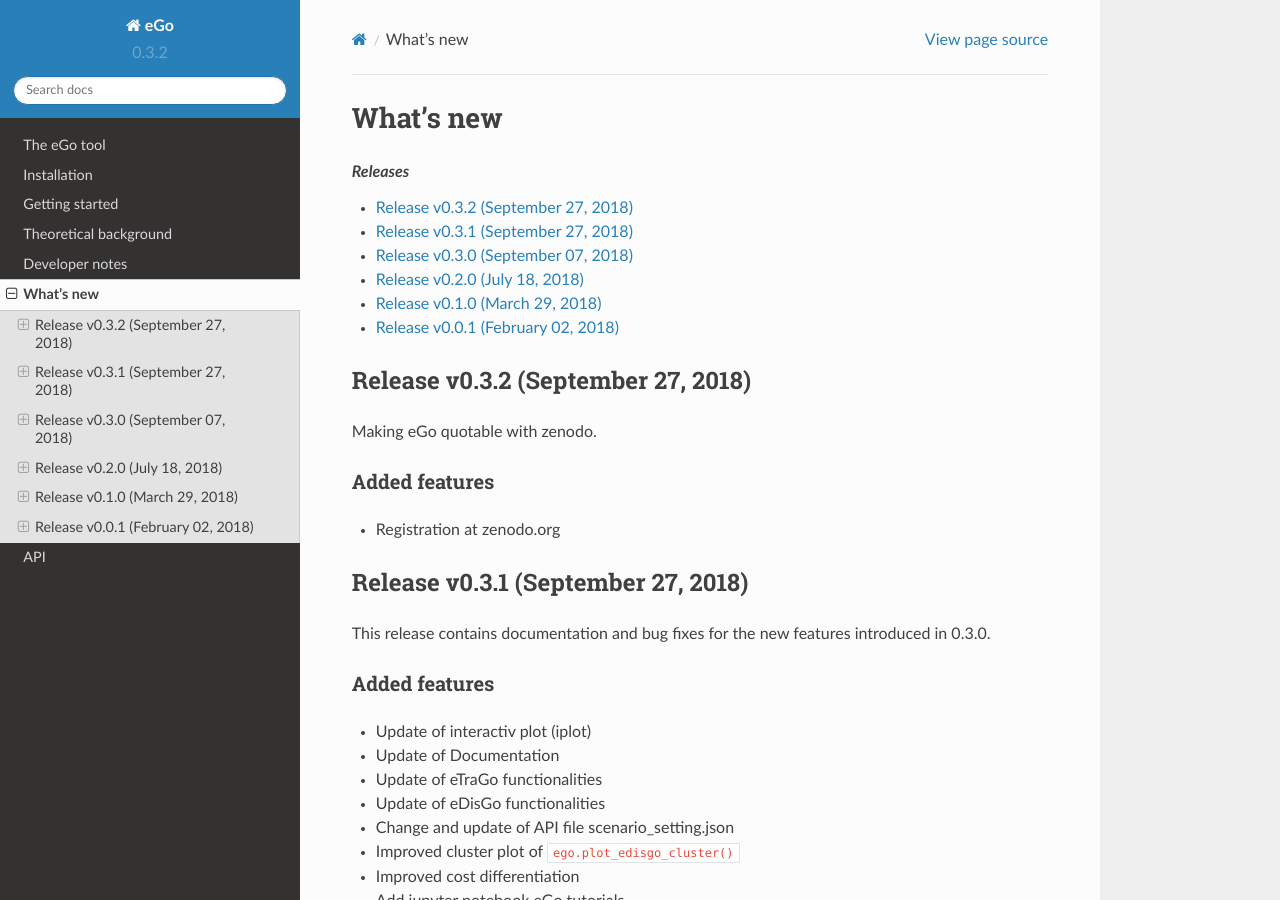
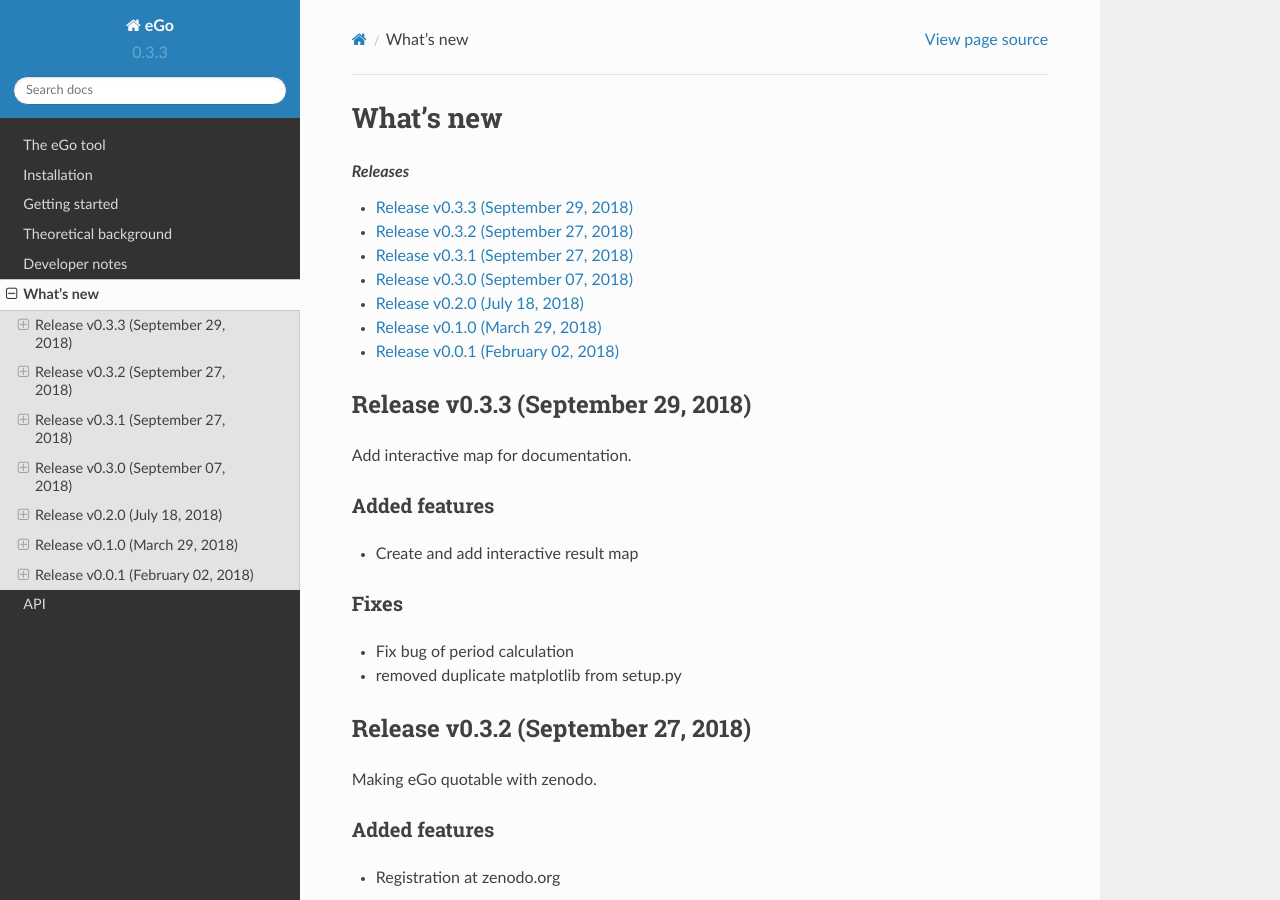
Before and after one commit to openego/eGo, a Sphinx documentation site: the page built from doc/whatsnew.rst, in a window 1280 px wide and 900 px high. Built offline with Sphinx 7.4.7 and the Read the Docs theme 2.0.0, drawn with Linux system fonts in a browser that asks for light colours; formulas are drawn with MathJax 3.

Commit message:
add new version

```diff
--- a/doc/conf.py
+++ b/doc/conf.py
@@ -160,9 +160,9 @@ author = u'open_eGo-Team'
 # built documents.
 #
 # The short X.Y version.
-version = '0.3.2'
+version = '0.3.3'
 # The full version, including alpha/beta/rc tags.
-release = '0.3.2'
+release = '0.3.3'
 
 
 # The language for content autogenerated by Sphinx. Refer to documentation
--- a/doc/whatsnew.rst
+++ b/doc/whatsnew.rst
@@ -7,6 +7,7 @@ What's new
     :local:
     :backlinks: top
 
+.. include:: whatsnew/v0-3-3.rst
 .. include:: whatsnew/v0-3-2.rst
 .. include:: whatsnew/v0-3-1.rst
 .. include:: whatsnew/v0-3-0.rst
--- /dev/null
+++ b/doc/whatsnew/v0-3-3.rst
@@ -0,0 +1,15 @@
+Release v0.3.3 (September 29, 2018)
++++++++++++++++++++++++++++++++++++
+
+Add interactive map for documentation.
+
+Added features
+--------------
+
+* Create and add interactive result map
+
+Fixes
+-----
+
+* Fix bug of period calculation
+* removed duplicate matplotlib from setup.py
--- a/setup.py
+++ b/setup.py
@@ -15,7 +15,7 @@ def read(fname):
 
 setup(
     name='eGo',
-    version='0.3.2',
+    version='0.3.3',
     author='wolfbunke, maltesc',
     author_email='wolf-dieter.bunke@uni-flensburg.de',
     description=("A cross-grid-level electricity grid and storage "
@@ -26,8 +26,7 @@ setup(
     packages=find_packages(),
     package_dir={'ego': 'ego'},
     include_package_data=True,
-    install_requires=['matplotlib == 3.0.0',
-                      'egoio == 0.4.5',
+    install_requires=['egoio == 0.4.5',
                       'ding0 == v0.1.9',
                       'pycallgraph',
                       'eDisGo == v0.0.7',
```
